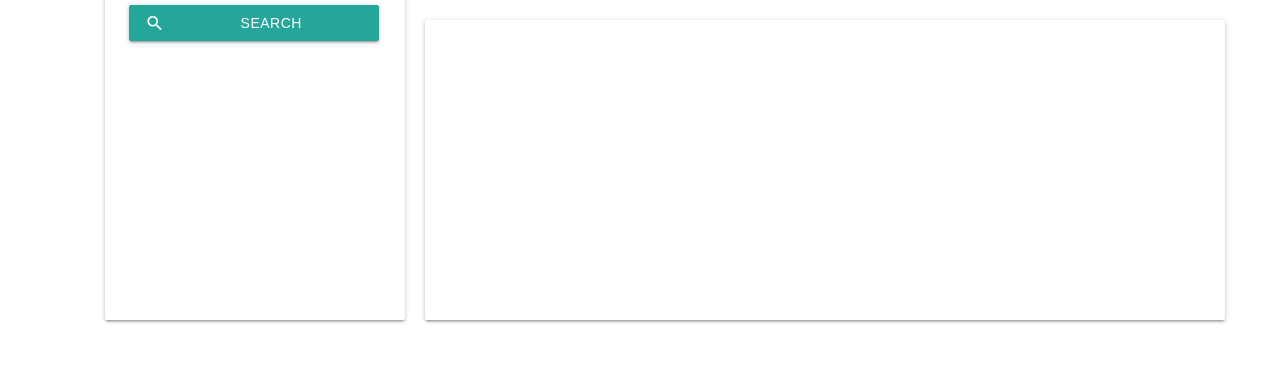
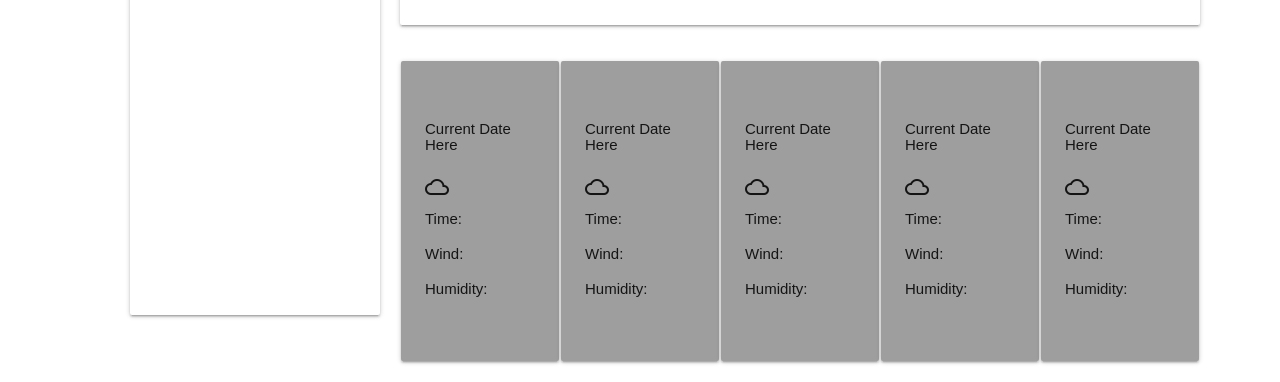
Before and after one commit to Castoreno05/WeatherApp, a plain HTML site: page index.html in a window 1280 px wide. Shown: the part 459-841 px from the top of the page. Before the commit the page ends 814 px from the top, so only its background shows below. Drawn offline with nearby package versions, Linux system fonts and the light colour scheme.

Commit message:
Added a section for a 5-day forecast. Added styling to the boxes and containers.

```diff
--- a/Assets/reset.css
+++ b/Assets/reset.css
@@ -39,7 +39,7 @@
 
 
   h1 { font-size: 3em; }
-  h2 { font-size: 2em; }
+  h2 { font-size: 1.0em; }
   h3 { font-size: 1.75em; }
   h4 { font-size: 1.5em; }
   h5 { font-size: 1.25em; }
--- a/Assets/style.css
+++ b/Assets/style.css
@@ -18,12 +18,13 @@
 
 /* Make the city panel high enough to append recent searches */
 .searchPanel {
-    height: 559px;
-    width: 300px;
+    height: 554px;
+    width: 250px;
+    font-size: 8px;
 }
 
 .searchBtn {
-    width: 250px;
+    width: 202px;
 }
 
 .dataInfo {
@@ -31,6 +32,32 @@
     margin-left: 20px;
 }
 
+.cityData p {
+    padding: 5px;
+}
+
 .cityForecast {
     height: 300px;
+    display: flex;
+    flex-direction: row;
 }
+
+.castContainer{
+    display: flex;
+    flex-direction: row;
+
+}
+
+.forecastPanel{
+    display: flex;
+    flex-direction: row;
+}
+
+.forecastCards{
+    margin: 1px;
+    height: 300px;
+}
+
+.forecastCards p {
+    padding: 10px 0px;
+}
--- a/index.html
+++ b/index.html
@@ -48,12 +48,56 @@
 
                     </div>
                 </div>
-                <div class="row">
-                    <div class="card-panel white cityForecast">
+                <!-- <div class="card-panel white cityForecast"> -->
+                <div class="forecastPanel">
+                    <div class="row">
+                        <div class="card-panel grey forecastCards">
+                            <h2 id="currentDay1">Current Date Here</h2>
+                            <i class="material-icons">cloud_queue</i>
+                            <p>Time:</p>
+                            <p>Wind:</p>
+                            <p>Humidity:</p>
+                        </div>
+                    </div>
+                    <div class="row">
+                        <div class="card-panel grey forecastCards">
+                            <h2 id="currentDay2">Current Date Here</h2>
+                            <i class="material-icons">cloud_queue</i>
+                            <p>Time:</p>
+                            <p>Wind:</p>
+                            <p>Humidity:</p>
+                        </div>
+                    </div>
+                    <div class="row">
+                        <div class="card-panel grey forecastCards">
+                            <h2 id="currentDay3">Current Date Here</h2>
+                            <i class="material-icons">cloud_queue</i>
+                            <p>Time:</p>
+                            <p>Wind:</p>
+                            <p>Humidity:</p>
+                        </div>
+                    </div>
+                    <div class="row">
+                        <div class="card-panel grey forecastCards">
+                            <h2 id="currentDay4">Current Date Here</h2>
+                            <i class="material-icons">cloud_queue</i>
+                            <p>Time:</p>
+                            <p>Wind:</p>
+                            <p>Humidity:</p>
+                        </div>
+                    </div>
+                    <div class="row">
+                        <div class="card-panel grey forecastCards">
+                            <h2 id="currentDay5">Current Date Here</h2>
+                            <i class="material-icons">cloud_queue</i>
+                            <p>Time:</p>
+                            <p>Wind:</p>
+                            <p>Humidity:</p>
+                        </div>
+                    </div>
+                </div>
 
 
-                    </div>
-                </div>
             </section>
         </section>
 
```
